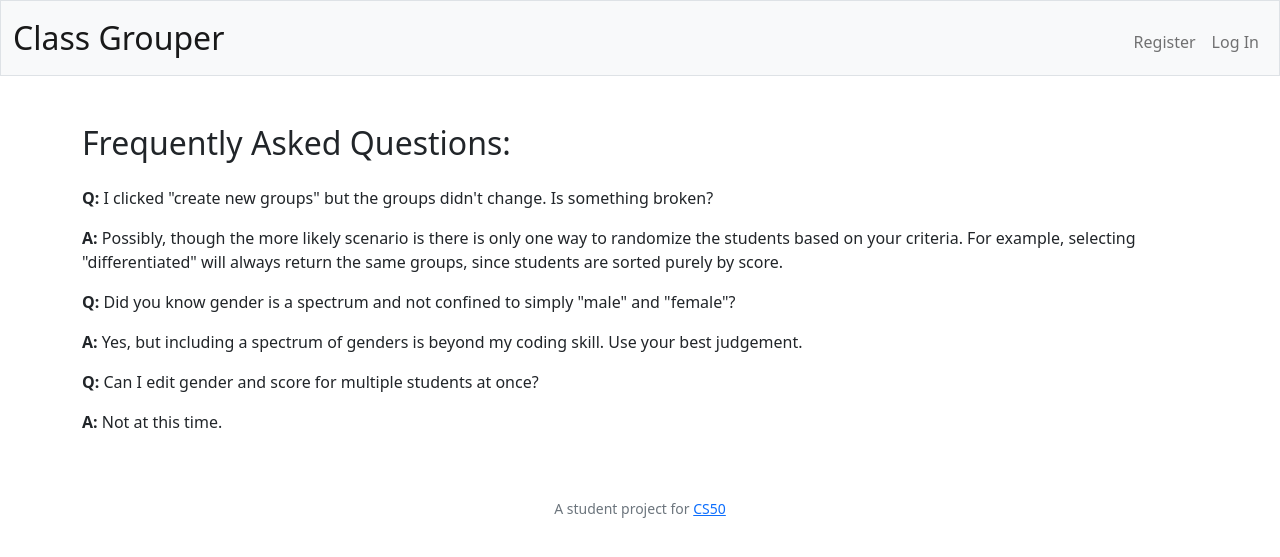
After one commit to jdittert/cs50final, a Flask app: page /faq in a window 1280 px wide. The commit adds this page. Shown: the top 557 px of the page. Run offline with Flask 2, Linux system fonts and the light colour scheme; some libraries are stand-ins or nearby versions.

```diff
--- a/app.py
+++ b/app.py
@@ -173,7 +173,17 @@ def classes():
         "SELECT * FROM classes WHERE teacher = ? AND archived = ?", session["user_id"], "no"
     )
 
+    for elem in classes:
+        counts = db.execute("SELECT COUNT(*) FROM students WHERE class IN (SELECT id FROM classes WHERE class = ?)", elem["class"])
+        count = (counts[0]["COUNT(*)"])
+        elem["count"] = count
+
     archived = db.execute("SELECT * FROM classes WHERE teacher = ? AND archived = ?", session["user_id"], "yes")
+
+    for elem in archived:
+        counts = db.execute("SELECT COUNT(*) FROM students WHERE class IN (SELECT id FROM classes WHERE class = ?)", elem["class"])
+        count = (counts[0]["COUNT(*)"])
+        elem["count"] = count
 
     # If there are no classes
     if not classes:
@@ -245,6 +255,12 @@ def edit():
     classes = db.execute("SELECT * FROM classes WHERE teacher = ?", session["user_id"])
 
     return render_template("edit.html", name=name, period=period, classname=classname, students=students, genders=genders, classes=classes)
+
+@app.route("/faq")
+def faq():
+    # Present a text based frequently asked questions page
+
+    return render_template("faq.html")
 
 @app.route("/gender_hetero", methods=["POST"])
 @login_required
--- /dev/null
+++ b/templates/faq.html
@@ -0,0 +1,24 @@
+{% extends "layout.html" %}
+
+{% block title %}
+    FAQ
+{% endblock %}
+
+{% block main %}
+    <div class="mb-4 text-start">
+        <h2>Frequently Asked Questions:</h2>
+    </div>
+    <div class="text-start">
+        <p><b>Q:</b> I clicked "create new groups" but the groups didn't change. Is something broken?</p>
+        <p><b>A:</b> Possibly, though the more likely scenario is there is only one way to randomize the students based on your criteria.
+            For example, selecting "differentiated" will always return the same groups, since students are sorted purely by score.</p>
+    </div>
+    <div class="text-start">
+        <p><b>Q:</b> Did you know gender is a spectrum and not confined to simply "male" and "female"?</p>
+        <p><b>A:</b> Yes, but including a spectrum of genders is beyond my coding skill. Use your best judgement.</p>
+    </div>
+    <div class="text-start">
+        <p><b>Q:</b> Can I edit gender and score for multiple students at once?</p>
+        <p><b>A:</b> Not at this time.</p>
+    </div>
+{% endblock %}
--- a/templates/layout.html
+++ b/templates/layout.html
@@ -35,6 +35,7 @@
                         <ul class="navbar-nav me-auto mt-2">
                             <li class="nav-item"><a class="nav-link" href="/classes">Classes</a></li>
                             <li class="nav-item"><a class="nav-link" href="/add_student">Add Student</a></li>
+                            <li class="nav-item"><a class="nav-link" href="/faq">FAQ</a></li>
                         </ul>
                         <ul class="navbar-nav ms-auto mt-2">
                             <li class="nav-item"><a class="nav-link" href="/logout">Log Out</a></li>
@@ -57,7 +58,7 @@
             </header>
         {% endif %}
 
-        <main class="container-fluid py-5 text-center">
+        <main class="container py-5 text-center">
             {% block main %}{% endblock %}
         </main>
 
```
Also changed, not shown: Untitled-3.html (added, +1 -0 lines), templates/classes.html (+3 -5 lines), seatingchart.db, 2 other files.
